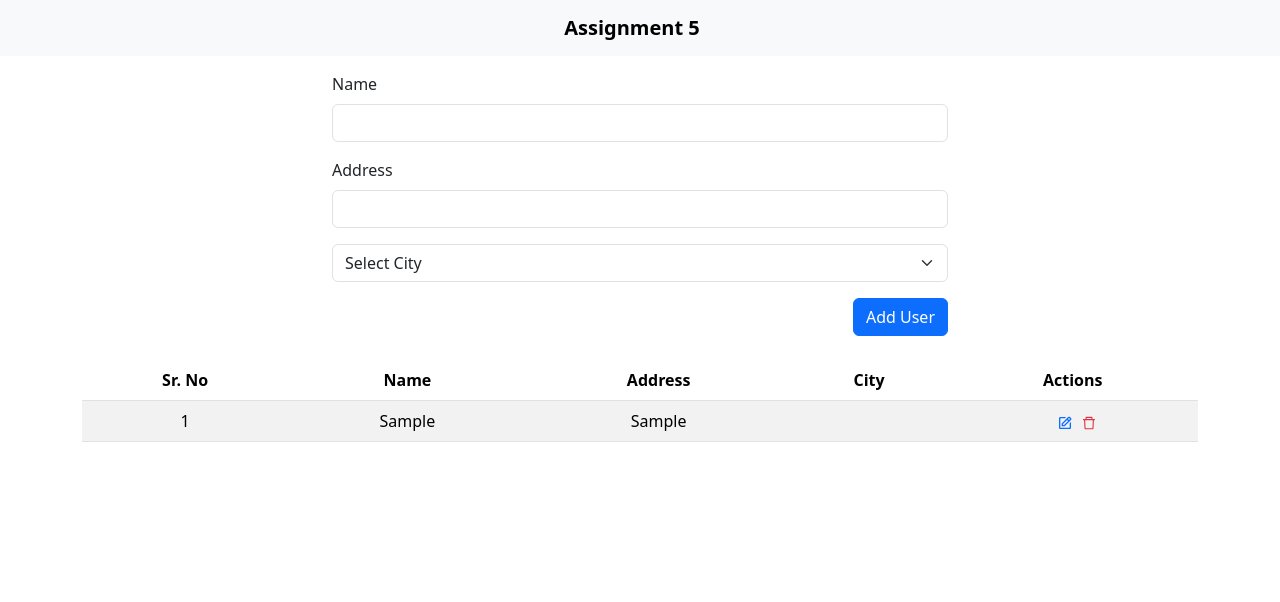
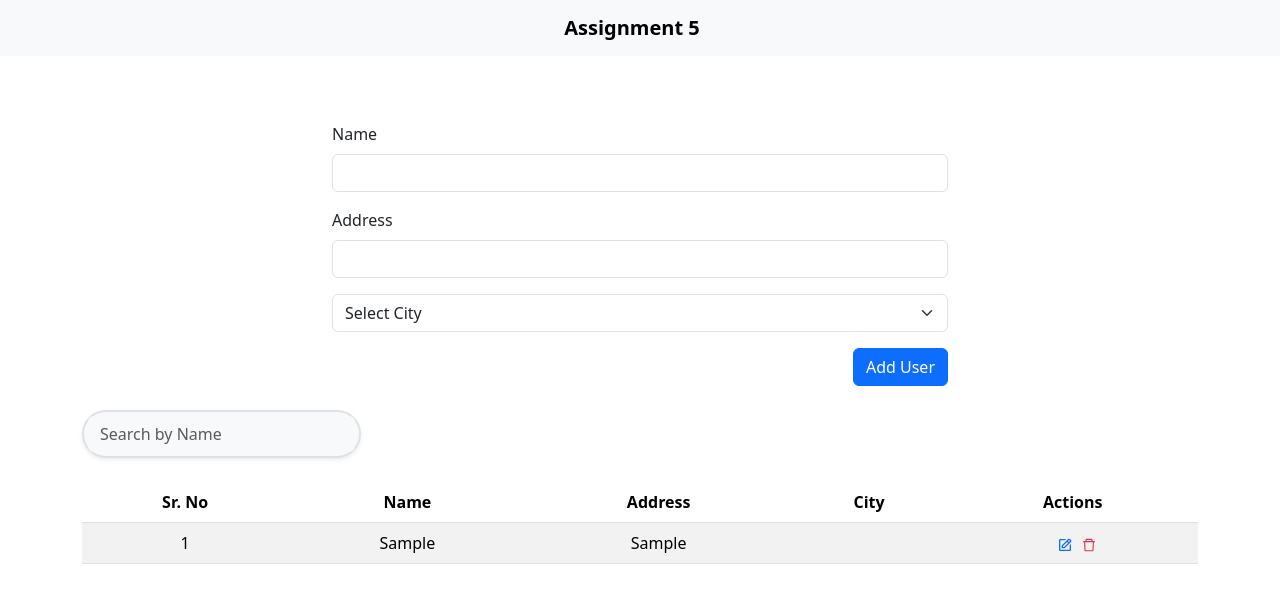
Before and after one commit to muneeb0305/Bootcamp-Assignments-MERN, a React (Create React App) app in the folder Assignment 5/: page / in a window 1280 px wide. Both pictures are taken after typing "Sample", "Sample" into the empty fields and a click on the button "Add User". Shown: the top 602 px of the page. Built offline with nearby package versions, Linux system fonts and the light colour scheme.

Commit message:
Completed

```diff
--- a/Assignment 5/src/App.js
+++ b/Assignment 5/src/App.js
@@ -3,37 +3,65 @@ import Navbar from "./components/Navbar";
 import Form from "./components/Form";
 import Table from "./components/Table";
 import { useEffect, useState } from "react";
+import Alert from "./components/Alert";
 
 function App() {
-  const [Data, setData] = useState([]);
+  const [SessionData, setSessionData] = useState([]);
   const [UpdateData, setUpdateData] = useState(null);
-  const [SessionData, setSessionData] = useState([]);
+  const [alert, setAlert] = useState(null);
   const City = ["Peshawar", "Lahore", "Karachi", "Islamabad"];
-  useEffect(() => {
-    localStorage.setItem("Data", JSON.stringify(Data));
-    setSessionData(JSON.parse(localStorage.getItem("Data")));
-  }, [Data]);
-  const handleEdit = (id) => {
-    const Update = Data.filter((data) => data.ID === id);
+
+  // Set Data to local Storage
+  const handleSetData = (data) => {
+    localStorage.setItem("Data", JSON.stringify(data));
+    setSessionData(data);
+  };
+  // View Data
+  const handleViewData = () => {
+    return SessionData;
+  };
+  // Update Data
+  const handleUpdateData = (id) => {
+    const Update = handleViewData().filter((data) => data.ID === id);
     setUpdateData(Update[0]);
   };
+  // Delete Data
+  const handleDelete = (id) => {
+    const newData = handleViewData().filter((data) => data.ID !== id);
+    handleSetData(newData);
+    showAlert(" Data Deleted Successfully", "danger");
+  };
+  // If there's data in local storage it displays on first render
+  useEffect(() => {
+    const data = JSON.parse(localStorage.getItem("Data"));
+    setSessionData(data || []);
+  }, []);
+  // Alerts
+  const showAlert = (msg, type) => {
+    setAlert({msg,type});
+    setTimeout(() => {
+      setAlert(null);
+    }, 2000);
+  };
+
   return (
     <>
       <Navbar />
+      <Alert alert={alert} />
       <Form
-        Data={Data}
-        setData={setData}
+        handleSetData={handleSetData}
+        handleViewData={handleViewData}
         City={City}
         UpdateData={UpdateData}
         setUpdateData={setUpdateData}
+        showAlert={showAlert}
       />
-      {Data.length > 0 && (
+      {SessionData && SessionData.length > 0 && (
         <Table
-          Data={Data}
-          setData={setData}
-          SessionData={SessionData}
+          handleViewData={handleViewData}
+          handleUpdateData={handleUpdateData}
+          handleDelete={handleDelete}
           City={City}
-          EditData={handleEdit}
         />
       )}
     </>
--- /dev/null
+++ b/Assignment 5/src/components/Alert.jsx
@@ -0,0 +1,13 @@
+import React from "react";
+
+const Alert = (props) => {
+  return (
+    <div style={{height:'50px'}}>
+          {props.alert &&<div className={`alert alert-${props.alert.type} alert-dismissible fade show`} role="alert">
+           <strong>{props.alert.msg}</strong>
+        </div>}
+      </div>
+  );
+};
+
+export default Alert;
--- a/Assignment 5/src/components/Form.jsx
+++ b/Assignment 5/src/components/Form.jsx
@@ -1,38 +1,43 @@
 import React, { useEffect, useState } from "react";
 
-function FormComponent(props) {
-  const [counter, setcounter] = useState(0);
+function FormComponent({ handleSetData, handleViewData, City, UpdateData, setUpdateData, showAlert }) {
+
+  const [counter, setCounter] = useState(0);
   const [User, setUser] = useState({
     ID: counter,
     name: "",
     address: "",
     city: "",
   });
-  const Data = props.Data;
-  const setData = props.setData;
-  const City = props.City;
-  const UpdateData = props.UpdateData;
-  const setUpdateData = props.setUpdateData;
-
+  //Set User
   const handleChange = (e) => {
     setUser({ ...User, [e.target.name]: e.target.value });
   };
+  // Submit User Form
   const handleSubmit = (e) => {
     e.preventDefault();
+    // If there's data in Update state then this condition True
     if (UpdateData) {
       const updatedUser = { ...User };
-      const updatedData = Data.map((data) =>
-      data.ID === UpdateData.ID ? updatedUser : data
+      const updatedData = handleViewData().map((data) =>
+        data.ID === UpdateData.ID ? updatedUser : data
       );
-      setData(updatedData);
+      showAlert(" Data Updated Successfully", "primary");
+      handleSetData(updatedData);
       setUpdateData(null);
-    } else {
-      setcounter(counter + 1);
+
+    }
+    // If data is not exist then new data created
+    else {
+      setCounter(counter + 1);
       const newUser = { ...User, ID: counter + 1 };
-      setData([...Data, newUser]);
+      const newData = [...handleViewData(), newUser];
+      handleSetData(newData);
+      showAlert(" Data Added Successfully", "success");
     }
     setUser({ ID: counter, name: "", address: "", city: "" });
   };
+  // Updated data sjows in form
   useEffect(() => {
     if (UpdateData) {
       setUser({
@@ -46,6 +51,7 @@ function FormComponent(props) {
 
   return (
     <div className="container w-50 mt-3">
+
       <form onSubmit={handleSubmit}>
         <div className="mb-3">
           <label htmlFor="name" className="form-label">
--- a/Assignment 5/src/components/Table.jsx
+++ b/Assignment 5/src/components/Table.jsx
@@ -1,20 +1,24 @@
 import { BiEdit } from "react-icons/bi";
 import { AiOutlineDelete } from "react-icons/ai";
+import { useState } from "react";
 
-function TableComponent(props) {
-  const Data = props.Data;
-  const setData = props.setData;
-  const SessionData = props.SessionData;
-  const City = props.City;
-  const handleEdit = props.EditData
-
-  const handleDelete = (id) => {
-    const newData = Data.filter((data) => data.ID !== id);
-    setData(newData);
-  };
+function TableComponent({ handleDelete, handleViewData, handleUpdateData, City }) {
+  const [Search, setSearch] = useState("")
+  const handleSearch = (e) => {
+    setSearch(e.target.value)
+  }
+  const filteredData = handleViewData().filter(row => {
+    if (row.name.toLowerCase().includes(Search.toLowerCase())) {
+      return true;
+    }
+    return false;
+  });
 
   return (
     <div className="container mt-4">
+      <div className="p-1 bg-light rounded rounded-pill border border-2  shadow-sm mb-4 w-25">
+          <input value={Search} onChange={handleSearch} type="search" placeholder="Search by Name" aria-describedby="button-addon1" className="form-control border-0 bg-light" />
+      </div>
       <table className="table table-striped text-center">
         <thead>
           <tr>
@@ -26,7 +30,7 @@ function TableComponent(props) {
           </tr>
         </thead>
         <tbody>
-          {SessionData.map((data, index) => (
+          {filteredData.map((data, index) => (
             <tr key={index}>
               <td>{index + 1}</td>
               <td>{data.name}</td>
@@ -36,7 +40,7 @@ function TableComponent(props) {
                 <span
                   style={{ cursor: "pointer" }}
                   className="text-primary mx-2"
-                  onClick={() => handleEdit(data.ID)}
+                  onClick={() => handleUpdateData(data.ID)}
                 >
                   <BiEdit />
                 </span>
```
